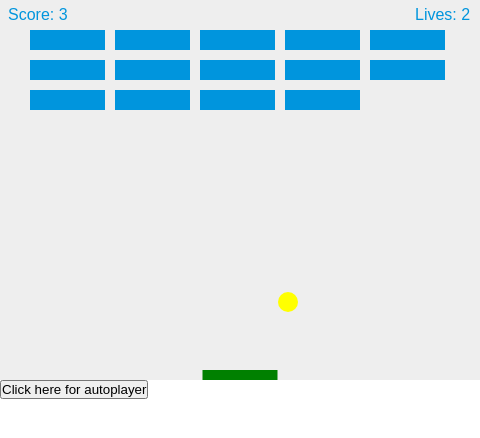
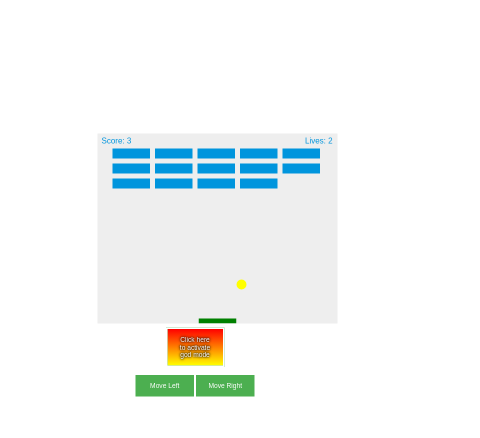
Before and after one commit to animarcus/breakout-game, a plain HTML site: page index.html in a window 390 px wide. Shown: the whole page, 480 px wide, since content can reach past the window. Drawn offline with Linux system fonts and the light colour scheme.

Commit message:
IOS Version accomplished?
I redesigned the buttons and have to test if it workds on ios

```diff
--- a/css/style.css
+++ b/css/style.css
@@ -0,0 +1,56 @@
+* {
+  text-align: center;
+  margin: 0 auto;
+  cursor: default;
+  -webkit-touch-callout: none;
+  -webkit-user-select: none;
+  -khtml-user-select: none;
+  -moz-user-select: none;
+  -ms-user-select: none;
+  user-select: none;
+  /* padding: 0;
+  margin: 0; */
+}
+*:focus {
+  outline: none;
+}
+
+@media only screen and (max-width: 600px) {
+  .wholegame {
+    width: 100%;
+    height: 100%;
+    transform: scale(0.5,0.5);
+  }
+}
+.myCanvas {
+  /* transform: scale(var(--scale)); */
+  background: #eee;
+  display: block;
+  margin: 0 auto;
+}
+
+.body {
+  width:  100%;
+  height: 100%;
+  margin: 0;
+}
+
+button {
+  background-color: #4CAF50;
+  color: white;
+  padding: 14px 20px;
+  margin: 8px 0;
+  border: none;
+  cursor: pointer;
+  width: 30%;
+}
+
+.buttons {
+  text-align: center;
+  margin: 0 auto;
+}
+.autoplayer {
+  background-image: linear-gradient(red,yellow);
+  border: solid;
+  text-shadow: 0 0 5px #000000, 0 0 5px #000000;
+}
--- a/index.html
+++ b/index.html
@@ -1,20 +1,21 @@
 <!DOCTYPE html>
 <html lang="en">
 <head>
+  <link rel="stylesheet" href="css/style.css">
   <meta charset="UTF-8">
   <meta name="viewport" content="width=device-width, initial-scale=1.0">
   <title>Gamedev Trying Out</title>
-  <style>
-    *{ padding: 0; margin: 0; }
-    canvas { background: #eee; display: block; margin: 0 auto; }
-  </style>
 </head>
 <body>
+  <div class="wholegame">
+    <canvas id="myCanvas" class="myCanvas" width="480" height="380"></canvas>
+    <button id="autoplayer" class="autoplayer" onclick="extras.autoplayer()">Click here to activate god mode</button>
+    <div class="controls">
+      <button class="leftbtn">Move Left</button>
+      <button class="rightbtn">Move Right</button>
+    </div>
 
-  <canvas id="myCanvas" width="480" height="380"></canvas>
-  <button class="autoplayer" onclick="autoplayer()">Click here for autoplayer</button>
-
-  <script src="js/script.js"></script>
-
+    <script src="js/script.js"></script>
+  </div>
 </body>
 </html>
--- a/js/script.js
+++ b/js/script.js
@@ -39,102 +39,17 @@ var lives = 3;
 
 var autoplayerstate = false;
 
-
-var bricks = [];
+var extras = {
+  generateBricks : function() {
+    bricks = [];
     for(var c=0; c<brickColumnCount; c++) {
       bricks[c] = [];
       for(var r=0; r<brickRowCount; r++) {
           bricks[c][r] = { x: 0, y: 0 , status: 1 };
       }
     }
-
-function keyDownHandler(e) {
-  if(e.key == 'Right' || e.key == 'ArrowRight') {
-    rightPressed = true;
-  } else if (e.key == 'Left' || e.key == 'ArrowLeft') {
-    leftPressed = true;
-  }
-}
-
-function keyUpHandler(e) {
-  if (e.key == 'Right' || e.key == 'ArrowRight') {
-    rightPressed = false;
-  } else if (e.key == 'Left' || e.key == 'ArrowLeft') {
-    leftPressed = false;
-  }
-}
-
-function mouseDownHandler(e) {
-  mouseDown = true;
-}
-function mouseUpHandler(e) {
-  mouseDown = false;
-}
-function findMouseCoords(e) {
-  if (mouseDown) {
-    relativeX = e.clientX - canvas.offsetLeft;
-    if (relativeX > 0 && relativeX < canvas.width) {
-      paddleX = relativeX - paddleWidth/2;
-    }
-  }
-}
-
-function touchHandler(e) {
-  var touchX = e.clientX;
-  if (touchX > window.innerWidth/2) {
-    rightPressed = true;
-    leftPressed = false;
-  } else if (touchX < window.innerWidth/2) {
-    leftPressed = true;
-    rightPressed = false;
-  }
-}
-
-function collisionDetection() {
-  for (var c = 0; c < brickColumnCount; c++) {
-    for (var r = 0; r < brickRowCount; r++) {
-      let b = bricks[c][r];
-      if (b.status === 1) {
-        if (x > b.x  &&
-            x < b.x + brickWidth  &&
-            y > b.y  &&
-            y < b.y + brickHeight ) {
-          dy = -dy;
-          b.status = 0;
-          hitBricks ++;
-          score += Math.floor(Math.random() * 3 + 1);
-          if (ballColor === "#0095DD") {
-            ballColor = "yellow";
-          } else if (ballColor === "yellow") {
-            ballColor = "lime";
-          } else if (ballColor === "lime") {
-            ballColor = "purple";
-          } else if (ballColor === "purple") {
-            ballColor = "#0095DD";
-          }
-        }
-      }
-    }
-  }
-}
-
-
-// brickColumnCount = window.innerWidth/2;
-if (/Android|webOS|iPhone|iPad|iPod|BlackBerry|BB|PlayBook|IEMobile|Windows Phone|Kindle|Silk|Opera Mini/i.test(navigator.userAgent)) {
-  document.addEventListener("touchstart", touchHandler, false);
-  canvas.width= window.innerWidth-window.innerWidth/6;
-} else {
-  document.addEventListener("keydown", keyDownHandler, false);
-  document.addEventListener("keyup", keyUpHandler, false);
-  document.addEventListener("mousedown", mouseDownHandler, false);
-  document.addEventListener("mouseup", mouseUpHandler, false);
-  document.getElementById("myCanvas").onmousemove = findMouseCoords;
-}
-
-
-
-
-function autoplayer() {
+  },
+  autoplayer : function() {
     if (autoplayerstate === true) {
       autoplayerstate = false;
     } else {
@@ -142,76 +57,95 @@ function autoplayer() {
     }
     console.log(autoplayerstate);
   }
-
-function drawBricks() {
-  for (var c=0; c < brickColumnCount; c++) {
-    for (var r=0; r < brickRowCount; r++) {
-      if (bricks[c][r].status === 1) {
-        var brickX = (c*(brickWidth + brickPadding)) + brickOffsetLeft;
-        var brickY = (r*(brickHeight + brickPadding)) + brickOffsetTop;
-        bricks[c][r].x = brickX;
-        bricks[c][r].y = brickY;
-        ctx.beginPath();
-        ctx.rect(brickX, brickY, brickWidth, brickHeight);
-        ctx.fillStyle = "#0095DD";
-        ctx.fill();
-        ctx.closePath();
-      }
-    }
-  }
-}
-
-function drawBall() {
-  ctx.beginPath();
-  ctx.arc(x, y, ballRadius, 0, Math.PI*2);
-  ctx.fillStyle = ballColor;
-  ctx.fill();
-  ctx.closePath();
-}
-
-function drawPaddle() {
-  ctx.beginPath();
-  ctx.rect(paddleX,canvas.height-paddleHeight, paddleWidth, paddleHeight);
-  // console.log(autoplayerstate)
-  if (autoplayerstate === true) {
-    if (paddleColor === "green") {
-      paddleColor = "yellow";
-    } else if (paddleColor === "yellow") {
-      paddleColor = "lime";
-    } else if (paddleColor === "lime") {
-      paddleColor = "purple";
-    } else if (paddleColor === "purple") {
-      paddleColor = "green";
-    }
-  } else {
-    paddleColor = "green";
-  }
-  ctx.fillStyle = paddleColor;
-  ctx.fill();
-  ctx.closePath();
-}
-
-function drawScore() {
-  ctx.font = "16px Arial";
-  ctx.fillStyle = "#0095DD";
-  ctx.fillText("Score: " + score, 8, 20);
-}
-
-function drawLives() {
-  ctx.font = "16px Arial";
-  ctx.fillStyle = "#0095DD";
-  ctx.fillText("Lives: " + lives,canvas.width-65, 20);
 }
 
 
-function draw() {
+
+var handlers = {
+  keyDownHandler : function (e) {
+    if(e.key == 'Right' || e.key == 'ArrowRight') {
+      rightPressed = true;
+    } else if (e.key == 'Left' || e.key == 'ArrowLeft') {
+      leftPressed = true;
+    }
+  },
+  keyUpHandler : function(e) {
+    if (e.key == 'Right' || e.key == 'ArrowRight') {
+      rightPressed = false;
+    } else if (e.key == 'Left' || e.key == 'ArrowLeft') {
+      leftPressed = false;
+    }
+  },
+  mouseDownHandler : function(e) {
+    mouseDown = true;
+    let elementClicked = e.target;
+    if (elementClicked.className === "rightbtn") {
+      rightPressed = true;
+    } else if (elementClicked.className === "leftbtn") {
+      leftPressed = true;
+    }
+  },
+  mouseUpHandler : function(e) {
+    mouseDown = false;
+    let elementClicked = e.target;
+    if (elementClicked.className === "rightbtn") {
+      rightPressed = false;
+    } else if (elementClicked.className === "leftbtn") {
+      leftPressed = false;
+    }
+  },
+  findMouseCoords : function(e) {
+    if (mouseDown) {
+      relativeX = e.clientX - canvas.offsetLeft;
+      if (relativeX > 0 && relativeX < canvas.width) {
+        paddleX = relativeX - paddleWidth/2;
+      }
+    }
+  },
+  touchStart : function(e) {
+    mouseDown = true;
+    let elementClicked = e.target;
+    if (elementClicked.className === "rightbtn") {
+      rightPressed = true;
+    } else if (elementClicked.className === "leftbtn") {
+      leftPressed = true;
+    }
+  },
+  touchEnd : function(e) {
+    mouseDown = false;
+    let elementClicked = e.target;
+    if (elementClicked.className === "rightbtn") {
+      rightPressed = false;
+    } else if (elementClicked.className === "leftbtn") {
+      leftPressed = false;
+    }
+  }
+};
+
+
+if (/Android|webOS|iPhone|iPad|iPod|BlackBerry|BB|PlayBook|IEMobile|Windows Phone|Kindle|Silk|Opera Mini/i.test(navigator.userAgent)) {
+  document.addEventListener("touchstart", handlers.touchStart, false);
+  document.addEventListener("touchend", handlers.touchEnd, false);
+}
+
+document.addEventListener("keydown", handlers.keyDownHandler, false);
+document.addEventListener("keyup", handlers.keyUpHandler, false);
+document.addEventListener("mousedown", handlers.mouseDownHandler, false);
+document.addEventListener("mouseup", handlers.mouseUpHandler, false);
+document.getElementById("myCanvas").onmousemove = handlers.findMouseCoords;
+
+
+
+
+var view = {
+  draw : function() {
     ctx.clearRect(0, 0, canvas.width, canvas.height);
-  drawPaddle();
-  drawBall();
-  drawBricks();
-  drawScore();
-  drawLives();
-  collisionDetection();
+    view.drawBall();
+    view.drawPaddle();
+    view.drawBricks();
+    view.drawScore();
+    view.drawLives();
+    view.collisionDetection();
 
     if (x + dx < ballRadius || x + dx > canvas.width - ballRadius) {
       dx = -dx;
@@ -255,15 +189,103 @@ function draw() {
     y += dy;
 
     if (autoplayerstate) {
+      if (y > canvas.height-paddleHeight-ballRadius) {
+        console.log(x);
         paddleX = x - paddleWidth/2;
+      } else {
+        paddleX = (canvas.width-paddleWidth)/2;
       }
-
-  requestAnimationFrame(draw);
     }
+    // paddleX = canvas.width/2 - paddleX;
+    requestAnimationFrame(view.draw);
+  },
+  drawBricks : function() {
+    for (var c=0; c < brickColumnCount; c++) {
+      for (var r=0; r < brickRowCount; r++) {
+        if (bricks[c][r].status === 1) {
+          var brickX = (c*(brickWidth + brickPadding)) + brickOffsetLeft;
+          var brickY = (r*(brickHeight + brickPadding)) + brickOffsetTop;
+          bricks[c][r].x = brickX;
+          bricks[c][r].y = brickY;
+          ctx.beginPath();
+          ctx.rect(brickX, brickY, brickWidth, brickHeight);
+          ctx.fillStyle = "#0095DD";
+          ctx.fill();
+          ctx.closePath();
+        }
+      }
+    }
+  },
+  drawBall : function() {
+    ctx.beginPath();
+    ctx.arc(x, y, ballRadius, 0, Math.PI*2);
+    ctx.fillStyle = ballColor;
+    ctx.fill();
+    ctx.closePath();
+  },
+  drawPaddle : function() {
+    ctx.beginPath();
+    ctx.rect(paddleX,canvas.height-paddleHeight, paddleWidth, paddleHeight);
+    // console.log(autoplayerstate)
+    if (autoplayerstate === true) {
+      if (paddleColor === "green") {
+        paddleColor = "yellow";
+      } else if (paddleColor === "yellow") {
+        paddleColor = "lime";
+      } else if (paddleColor === "lime") {
+        paddleColor = "purple";
+      } else if (paddleColor === "purple") {
+        paddleColor = "green";
+      }
+    } else {
+      paddleColor = "green";
+    }
+    ctx.fillStyle = paddleColor;
+    ctx.fill();
+    ctx.closePath();
+  },
+  drawScore : function() {
+    ctx.font = "16px Arial";
+    ctx.fillStyle = "#0095DD";
+    ctx.fillText("Score: " + score, 8, 20);
+  },
+  drawLives : function() {
+    ctx.font = "16px Arial";
+    ctx.fillStyle = "#0095DD";
+    ctx.fillText("Lives: " + lives,canvas.width-65, 20);
+  },
+  collisionDetection : function() {
+    for (var c = 0; c < brickColumnCount; c++) {
+      for (var r = 0; r < brickRowCount; r++) {
+        let b = bricks[c][r];
+        if (b.status === 1) {
+          if (x > b.x  &&
+              x < b.x + brickWidth  &&
+              y > b.y  &&
+              y < b.y + brickHeight ) {
+            dy = -dy;
+            b.status = 0;
+            hitBricks ++;
+            score += Math.floor(Math.random() * 3 + 1);
+            if (ballColor === "#0095DD") {
+              ballColor = "yellow";
+            } else if (ballColor === "yellow") {
+              ballColor = "lime";
+            } else if (ballColor === "lime") {
+              ballColor = "purple";
+            } else if (ballColor === "purple") {
+              ballColor = "#0095DD";
+            }
+          }
+        }
+      }
+    }
+  }
+};
 
 
 
 
 
-
-draw();
+extras.generateBricks();
+view.draw();
```
Lines whose indentation alone changed are shown as unchanged.
